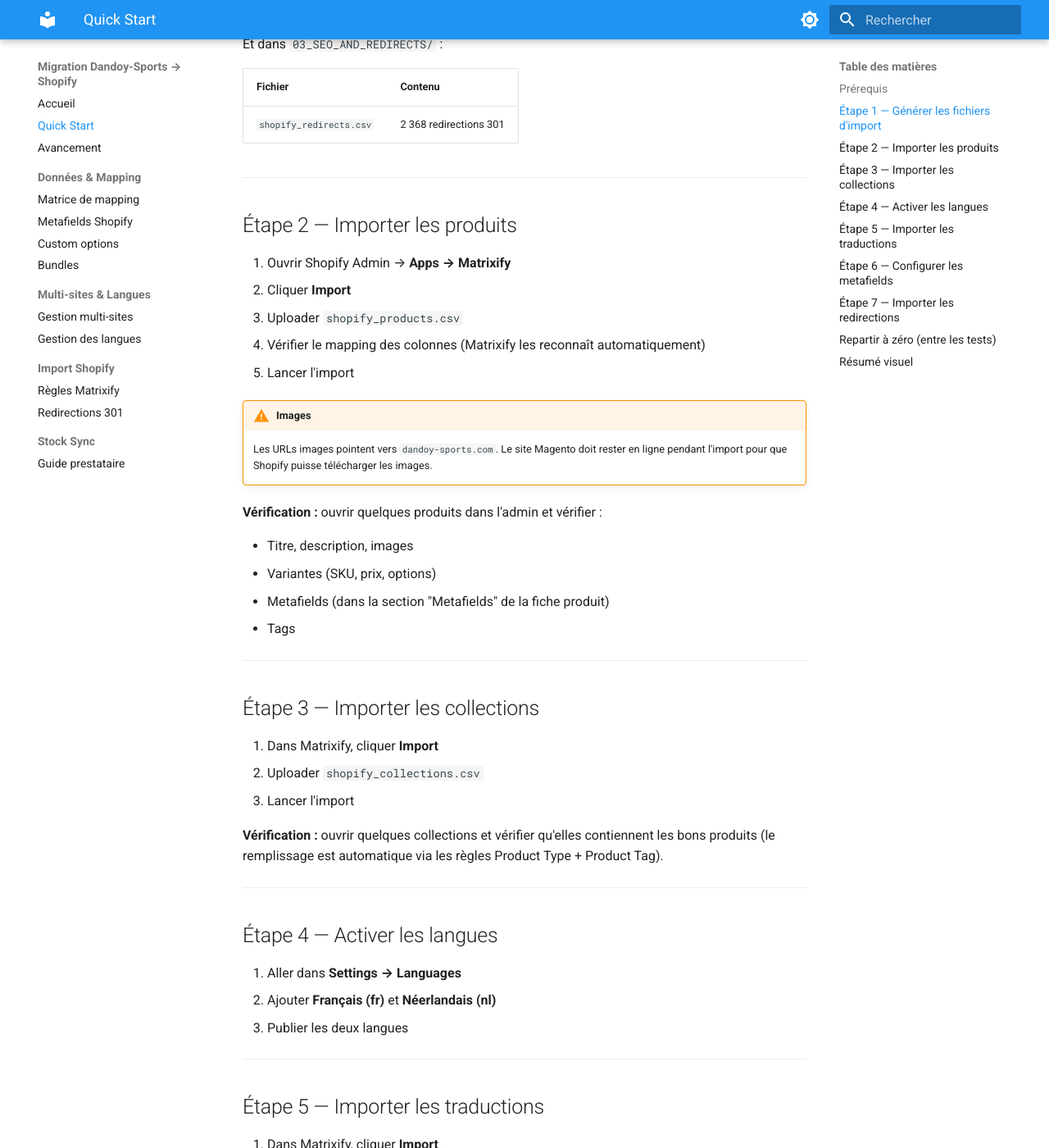
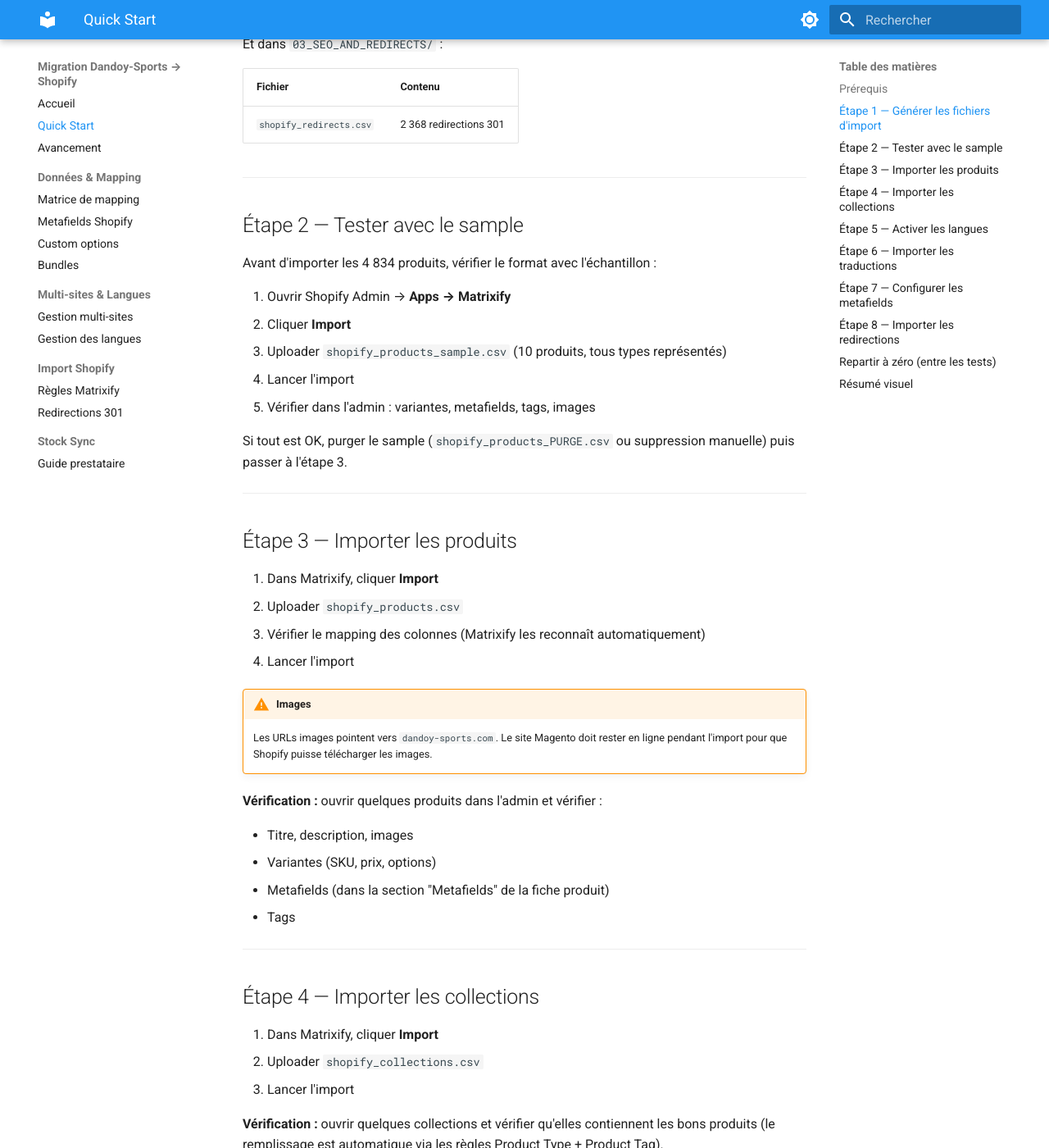
Before and after one commit to Webdigitales/dandoy-migration-2026, an MkDocs documentation site: the page built from 05_DOCS/quick-start.md, in a window 1280 px wide and 1400 px high, scrolled down 939 px. Shown: the whole window at 82% size. Built offline with MkDocs 1.6.1 and Material for MkDocs 9.7.7, drawn with Linux system fonts in a browser that asks for light colours; some of the changed text lies outside the part shown.

Commit message:
Add sample import as test step before full product import
Step 2 now imports shopify_products_sample.csv (10 products) to validate
format before committing to the full 4834-product import. Steps renumbered.

Co-Authored-By: Claude Sonnet 4.6 <noreply@anthropic.com>

```diff
--- a/05_DOCS/quick-start.md
+++ b/05_DOCS/quick-start.md
@@ -37,13 +37,27 @@ Et dans `03_SEO_AND_REDIRECTS/` :
 
 ---
 
-## Étape 2 — Importer les produits
+## Étape 2 — Tester avec le sample
+
+Avant d'importer les 4 834 produits, vérifier le format avec l'échantillon :
 
 1. Ouvrir Shopify Admin → **Apps → Matrixify**
 2. Cliquer **Import**
-3. Uploader `shopify_products.csv`
-4. Vérifier le mapping des colonnes (Matrixify les reconnaît automatiquement)
-5. Lancer l'import
+3. Uploader `shopify_products_sample.csv` (10 produits, tous types représentés)
+4. Lancer l'import
+5. Vérifier dans l'admin : variantes, metafields, tags, images
+
+Si tout est OK, purger le sample (`shopify_products_PURGE.csv` ou suppression manuelle)
+puis passer à l'étape 3.
+
+---
+
+## Étape 3 — Importer les produits
+
+1. Dans Matrixify, cliquer **Import**
+2. Uploader `shopify_products.csv`
+3. Vérifier le mapping des colonnes (Matrixify les reconnaît automatiquement)
+4. Lancer l'import
 
 !!! warning "Images"
     Les URLs images pointent vers `dandoy-sports.com`. Le site Magento doit rester
@@ -58,7 +72,7 @@ Et dans `03_SEO_AND_REDIRECTS/` :
 
 ---
 
-## Étape 3 — Importer les collections
+## Étape 4 — Importer les collections
 
 1. Dans Matrixify, cliquer **Import**
 2. Uploader `shopify_collections.csv`
@@ -77,7 +91,7 @@ Et dans `03_SEO_AND_REDIRECTS/` :
 
 ---
 
-## Étape 5 — Importer les traductions
+## Étape 6 — Importer les traductions
 
 1. Dans Matrixify, cliquer **Import**
 2. Uploader `shopify_translations.csv`
@@ -104,7 +118,7 @@ Puis configurer les **filtres** dans **Search & Discovery** :
 
 ---
 
-## Étape 7 — Importer les redirections
+## Étape 8 — Importer les redirections
 
 1. Dans Matrixify, cliquer **Import**
 2. Uploader `shopify_redirects.csv` (depuis `03_SEO_AND_REDIRECTS/`)
```
Also changed, not shown: other parts of 05_DOCS/quick-start.md (+2 -2 lines).
